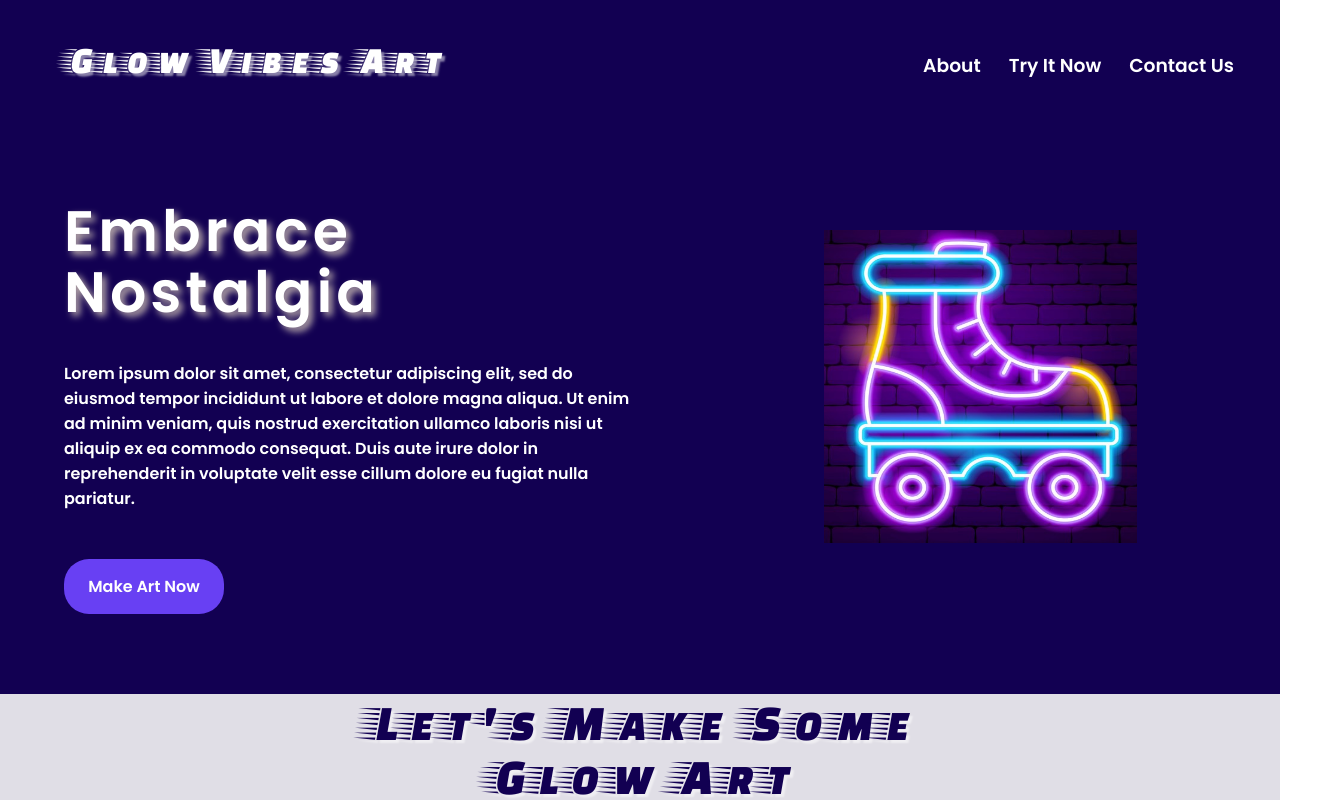
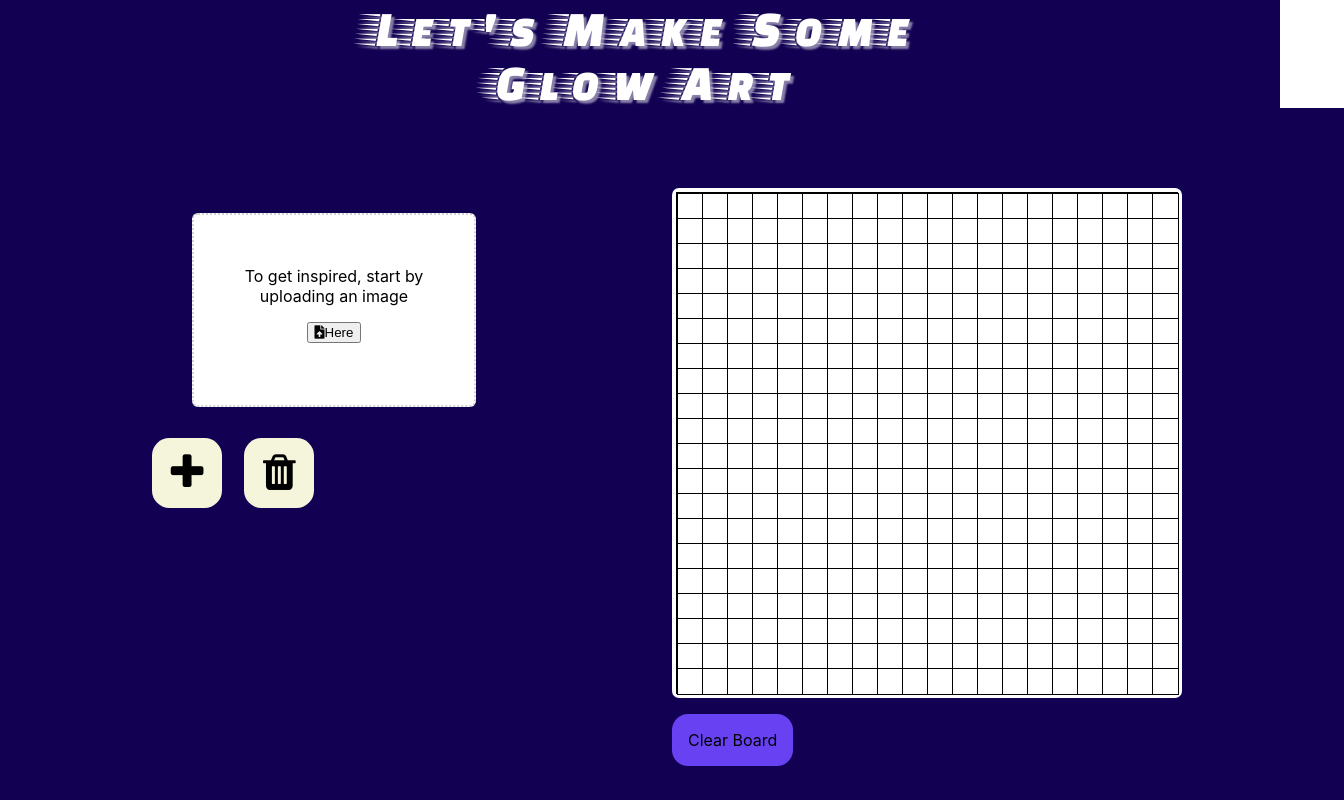
Before and after one commit to Revlisc/pixelart, a React (Create React App) app: page / in a window 1280 px wide. Shown: the top 800 px of the page, 1344 px wide, since content can reach past the window. Built offline with nearby package versions, Linux system fonts and the light colour scheme.

Commit message:
updated landing redirect, updated styling, refractored obselete code

```diff
--- a/src/App.js
+++ b/src/App.js
@@ -2,15 +2,15 @@ import Panel from './Components/Panel/Panel'
 import './App.css';
 import { BrowserRouter, Routes, Route } from 'react-router-dom'
 
-import LandingPage from './Pages/landingPage';
+//import LandingPage from './Pages/landingPage';<Route path='/' element={<LandingPage />} />
 
 function App() {
 
   return (
     <BrowserRouter >
       <Routes>
-        <Route path='/' element={<LandingPage />} />
-        <Route path='/panel' element={<Panel />} />
+
+        <Route path='/' element={<Panel />} />
 
 
       </Routes>
--- a/src/Components/FilePicker/FilePicker.css
+++ b/src/Components/FilePicker/FilePicker.css
@@ -49,3 +49,7 @@
 .fileName:hover {
     cursor: pointer;
 }
+
+.uploadBtn {
+
+}
--- a/src/Components/FilePicker/FilePicker.js
+++ b/src/Components/FilePicker/FilePicker.js
@@ -1,22 +1,37 @@
 import React, { useState, useRef } from "react";
 import "./FilePicker.css";
+
+
 
 //const MAX_DEFAULT_SIZE_BYTES = 500000
 //const KILO_PER_BYTE = 1000
 
 //const convertByteToKilo = (bytes) => Math.round(bytes/KILO_PER_BYTE), maxSizeBytes = MAX_DEFAULT_SIZE_BYTES
 
+// window.addEventListener("dragover",function(e){
+
+//   e.preventDefault();
+// },false);
+// window.addEventListener("drop",function(e){
+
+//   e.preventDefault();
+// },false);
+
 const FilePicker = ({updateFilesCb, ...otherProps}) => {
 
-    const fileInputField = useRef(null)
-    const [files, setFiles] = useState({})
+  const fileInputField = useRef(null)
+  const [files, setFiles] = useState({})
     //const imageColorList = useContext()
 
-    const handleUploadBtnClick = () => {
-        fileInputField.current.click();
-    };
+  const handleUploadBtnClick = (e) => {
+    e.preventDefault()
+    fileInputField.current.click();
+  };
 
-
+  const handleDrop = (e) => {
+    e.nativeEvent.preventDefault()
+    fileInputField.current.click();
+  }
 
   const handleNewFileUpload = (e) => {
     const { files: newFiles } = e.target;
@@ -59,8 +74,8 @@ const FilePicker = ({updateFilesCb, ...otherProps}) => {
       {Object.keys(files).length === 0 ? (
         <section className='fileUploadContainer'>
           <p style={{textAlign: 'center'}}>To get inspired, start by uploading an image</p>
-          <button type='button' onClick={handleUploadBtnClick}>
-            <i className='fas fa-file-upload' />
+          <button type='button' onClick={(e) => handleUploadBtnClick(e)} onDragOver={(e) => e.preventDefault} onDrop={(e) => handleDrop(e)}>
+            <i className='fas fa-file-upload uploadBtn' />
             <span>Here</span>
           </button>
           <input
@@ -79,11 +94,11 @@ const FilePicker = ({updateFilesCb, ...otherProps}) => {
             {Object.keys(files).map((fileName, index) => {
                 let file = files[fileName];
                 console.log('file is', file)
-                let isImageFile = file.type.split("/")[0] === "image";
+                //let isImageFile = file.type.split("/")[0] === "image";
                 return (
                 <section key={fileName}>
                   <div>
-                    {isImageFile && (
+                    {file && (
 
                       <img
                         src={URL.createObjectURL(file)}
@@ -94,7 +109,7 @@ const FilePicker = ({updateFilesCb, ...otherProps}) => {
 
 
                     )}
-                    <div isImageFile={isImageFile}>
+                    <div >
                       <i className='fas fa-trash-alt fileName' onClick={() => removeFile(fileName)} />
 
                     </div>
--- a/src/Components/Panel/Panel.js
+++ b/src/Components/Panel/Panel.js
@@ -48,16 +48,17 @@ const Panel = () => {
 
   return (
     <Fragment>
-      <Link to='/' className='link'>
+      <a href='https://revlisc.github.io/glowArtLanding/' className='link'>
         <h1 className='dashTitle'>Let's Make Some</h1>
-      </Link>
-      <Link to='/' className='link'>
+      </a>
+      <Link to='https://revlisc.github.io/glowArtLanding/' className='link'>
         <h1 className='dashTitle'>Glow Art</h1>
       </Link>
 
       <div className='container'>
         <div className='left'>
           <form onSubmit={handleSubmit} className='form'>
+
             <FilePicker
               accept='.jpg,.png,.jpeg'
               label='Images'
```
Also changed, not shown: src/img/dalepic.jpg (deleted).
